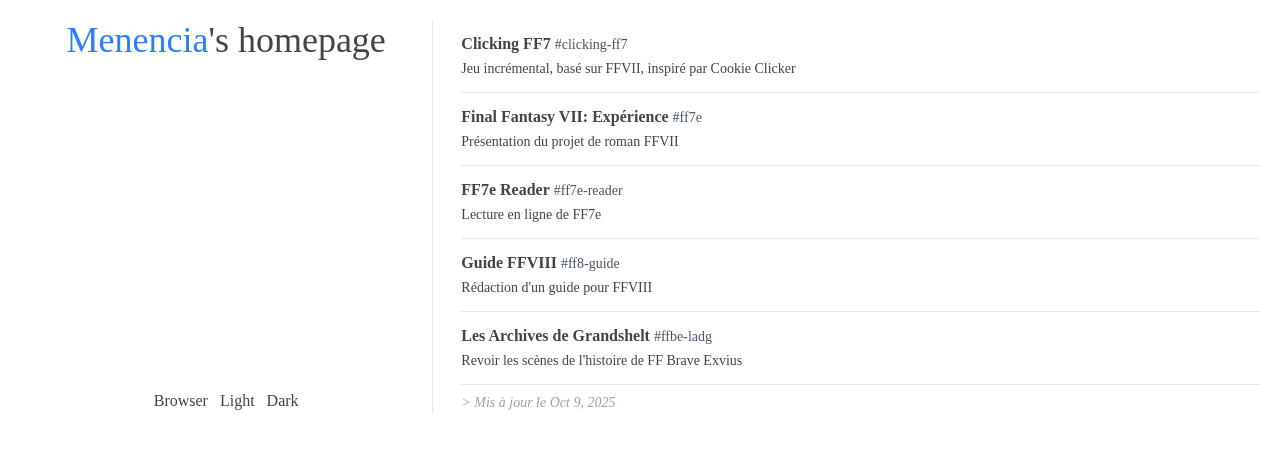
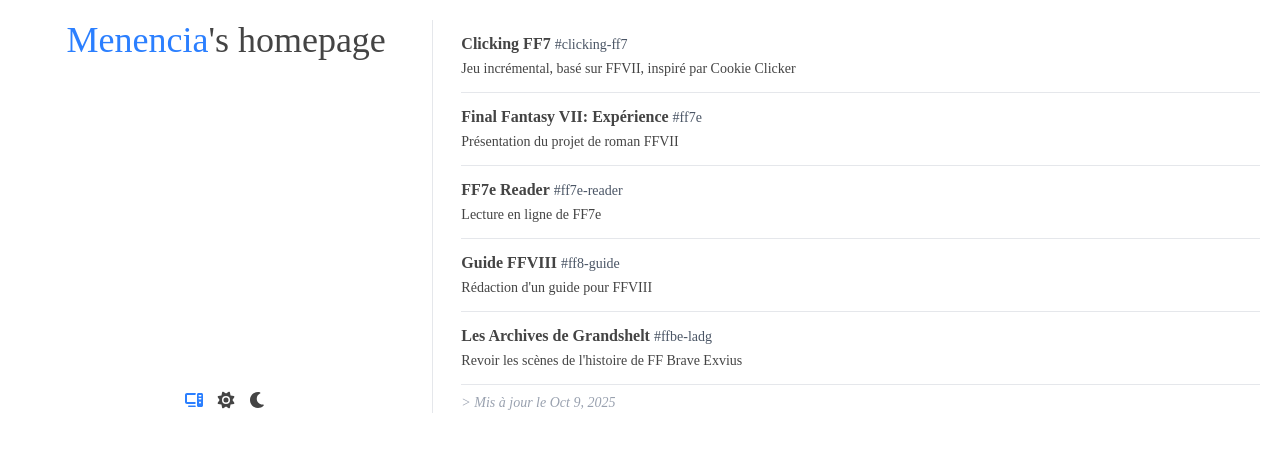
Before and after one commit to Menencia/homepage, an Angular app: page /projects in a window 1280 px wide. Shown: the top 452 px of the page. Built offline with nearby package versions, Linux system fonts and the light colour scheme; a web font is replaced by a local one.

Commit message:
add buttons for theming

```diff
--- a/package.json
+++ b/package.json
@@ -23,6 +23,8 @@
     "@angular/platform-browser": "^20.1.7",
     "@angular/platform-browser-dynamic": "^20.1.7",
     "@angular/router": "^20.1.7",
+    "@fortawesome/angular-fontawesome": "3.0.0",
+    "@fortawesome/free-solid-svg-icons": "^7.0.0",
     "@tailwindcss/postcss": "^4.1.14",
     "postcss": "^8.5.6",
     "rxjs": "~7.8.0",
--- a/src/app/app.component.html
+++ b/src/app/app.component.html
@@ -12,24 +12,25 @@
         <div class="flex justify-center gap-3">
           <button
             class="cursor-pointer"
-            [class.underline]="isTheme(Theme.Browser)"
+            [class.text-blue-500]="isTheme(Theme.Browser)"
+            [class]="{ 'dark:text-orange-500': isTheme(Theme.Browser) }"
             (click)="toggleDark(Theme.Browser)"
           >
-            Browser
+            <fa-icon [icon]="faComputer" />
           </button>
           <button
             class="cursor-pointer"
-            [class.underline]="isTheme(Theme.Light)"
+            [class.text-blue-500]="isTheme(Theme.Light)"
             (click)="toggleDark(Theme.Light)"
           >
-            Light
+            <fa-icon [icon]="faSun" />
           </button>
           <button
             class="cursor-pointer"
-            [class.underline]="isTheme(Theme.Dark)"
+            [class.text-orange-500]="isTheme(Theme.Dark)"
             (click)="toggleDark(Theme.Dark)"
           >
-            Dark
+            <fa-icon [icon]="faMoon" />
           </button>
         </div>
       </div>
--- a/src/app/app.component.ts
+++ b/src/app/app.component.ts
@@ -1,5 +1,8 @@
 import { Component, DOCUMENT, Inject, OnInit } from '@angular/core';
 import { RouterOutlet } from '@angular/router';
+
+import { FontAwesomeModule } from '@fortawesome/angular-fontawesome';
+import { faComputer, faMoon, faSun } from '@fortawesome/free-solid-svg-icons';
 
 export enum Theme {
   Browser = 'Browser',
@@ -9,12 +12,17 @@
 
 @Component({
   selector: 'app-root',
-  imports: [RouterOutlet],
+  imports: [RouterOutlet, FontAwesomeModule],
   templateUrl: './app.component.html',
 })
 export class AppComponent implements OnInit {
   theme = Theme.Browser;
   dark = false;
+
+  faComputer = faComputer;
+  faSun = faSun;
+  faMoon = faMoon;
+
   Theme = Theme;
 
   constructor(@Inject(DOCUMENT) private document: Document) {}
```
Also changed, not shown: 1 other file (tests, documents, lock files or other folders).
